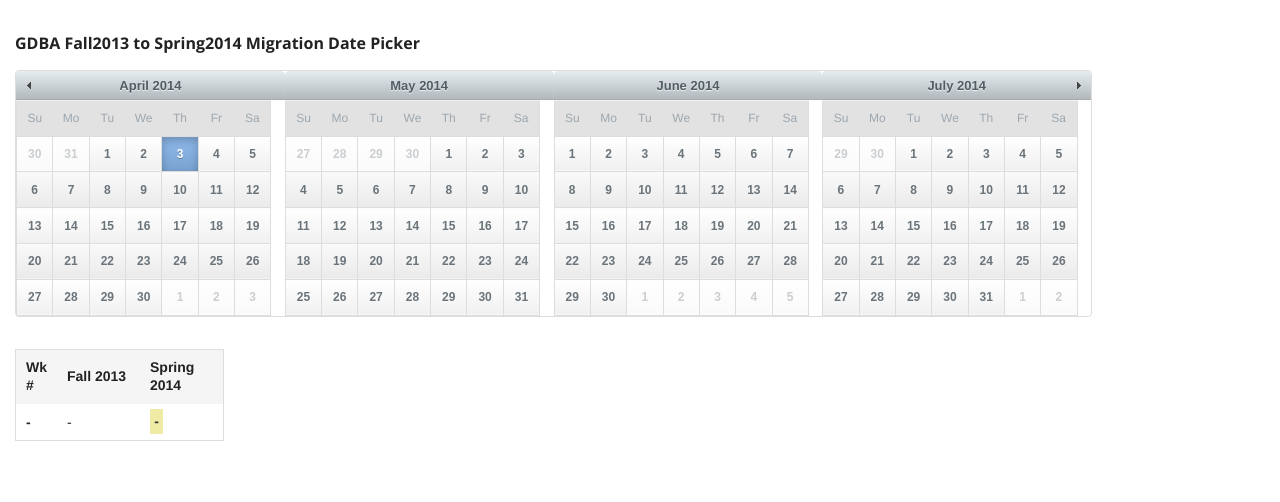
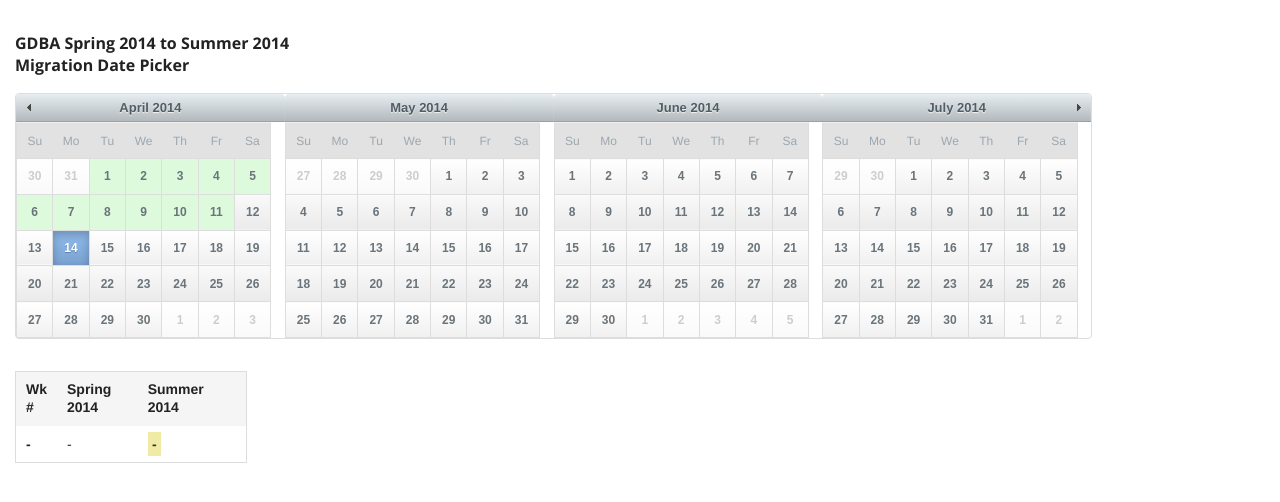
Before and after one commit to Diliara/DatesCalculator, a plain HTML site: page index.html in a window 1280 px wide. Drawn offline with nearby package versions, Linux system fonts and the light colour scheme.

Commit message:
Commented logs + updated style

```diff
--- a/css/app.css
+++ b/css/app.css
@@ -10,8 +10,16 @@ th.table-column-20 {
     width: 20%;
 }
 
+th.table-column-18 {
+    width: 18%;
+}
+
 th.table-column-40 {
     width: 40%;
+}
+
+th.table-column-35 {
+    width: 35%;
 }
 
 #dateoutput2 {
--- a/index.html
+++ b/index.html
@@ -36,7 +36,7 @@
     <div class="large-12 columns">
 
         <div class="verticalSpace"></div>
-        <h1>GDBA Fall2013 to Spring2014 Migration Date Picker</h1>
+        <h1>GDBA Spring 2014 to Summer 2014<br> Migration Date Picker</h1>
         <div id="datepicker" class="ll-skin-latoja"></div>
         <div class="verticalSpace"></div>
 
@@ -49,18 +49,18 @@
         <table>
             <thead>
             <tr>
-                <th class="table-column-20">Wk #</th>
-                <th class="table-column-40">Fall 2013</th>
-                <th>Spring 2014</th>
+                <th class="table-column-18">Wk #</th>
+                <th class="table-column-35" id="from_semester">Spring 2014</th>
+                <th id="to_semester">Summer 2014</th>
             </tr>
             </thead>
             <tbody>
             <tr>
                 <td><span id="weekNumber">&dash;</span></td>
                 <td><span id="dateoutput1">&dash;</span></td>
-                <!-- Mon, 9 Sep 2013 -->
+                <!-- 13 Jan, Mon 2014 -->
                 <td><span id="dateoutput2">&dash;</span></td>
-                <!-- Mon, 6 Jan 2014 -->
+                <!-- 12 May, Mon  2014 -->
             </tr>
             </tbody>
 
@@ -73,7 +73,7 @@
 
 
 <!--<script src="js/vendor/jquery.js"></script>-->
-<script src="js/app.js"></script>
+<script src="js/app1.js"></script>
 <script src="js/foundation.min.js"></script>
 
 
--- a/js/app.js
+++ b/js/app.js
@@ -16,11 +16,11 @@ if (matchMedia) {
 function WidthChange(mq) {
 
     if (mq.matches) {
-        console.log("here");
+        //console.log("here");
         displayCalendar(1);
     }
     else {
-        console.log("there");
+        //console.log("there");
         displayCalendar(4);
 
     }
@@ -36,7 +36,7 @@ function displayCalendar(numberOfMonths) {
   var numberOfMonths = Number(document.getElementById("numberOfMonths").value);
     console.log("numberOfMonths: " + numberOfMonths);*/
 
-    var dates = ['09/09/2013', '12/06/2013'];
+    //var dates = ['09/09/2013', '12/06/2013'];
 
     function highlightDays(date) {
         var a = new Date(2013, 8, 9); // September 9, 2013
@@ -74,6 +74,12 @@ function displayCalendar(numberOfMonths) {
 
             var newDate = date.getDate();
             var newMonth = date.getMonth();
+
+            /*
+            console.log("date: " + date);
+            console.log("newDate: " + newDate);
+            console.log("newMonth: " + newMonth);
+            */
 
             var weekNumber;
             var weekDays = 4;
--- a/js/app1.js
+++ b/js/app1.js
@@ -76,10 +76,12 @@ function displayCalendar(numberOfMonths) {
             var newDate = date.getDate();
             var newMonth = date.getMonth();
 
+            /*
             console.log("-----------------------");
             console.log("next semester full date: " + date);
             console.log("next semester Date: " + newDate);
             console.log("next semester Month: " + newMonth);
+            */
 
             //List starting week days of the new semester
             var weekNumber;
@@ -198,10 +200,12 @@ function displayCalendar(numberOfMonths) {
                 weekNumber = 'N/A';
             }
 
+            /*
             console.log("     ~~~~~~~> newDate: " + newDate);
             console.log("     ~~~~~~~> wk12_start: " + wk12_start);
             console.log("     ~~~~~~~> wk12_end: " + wk12_end);
             console.log("     ~~~~~~~> newMonth: " + newMonth);
+            */
 
 
 
```
